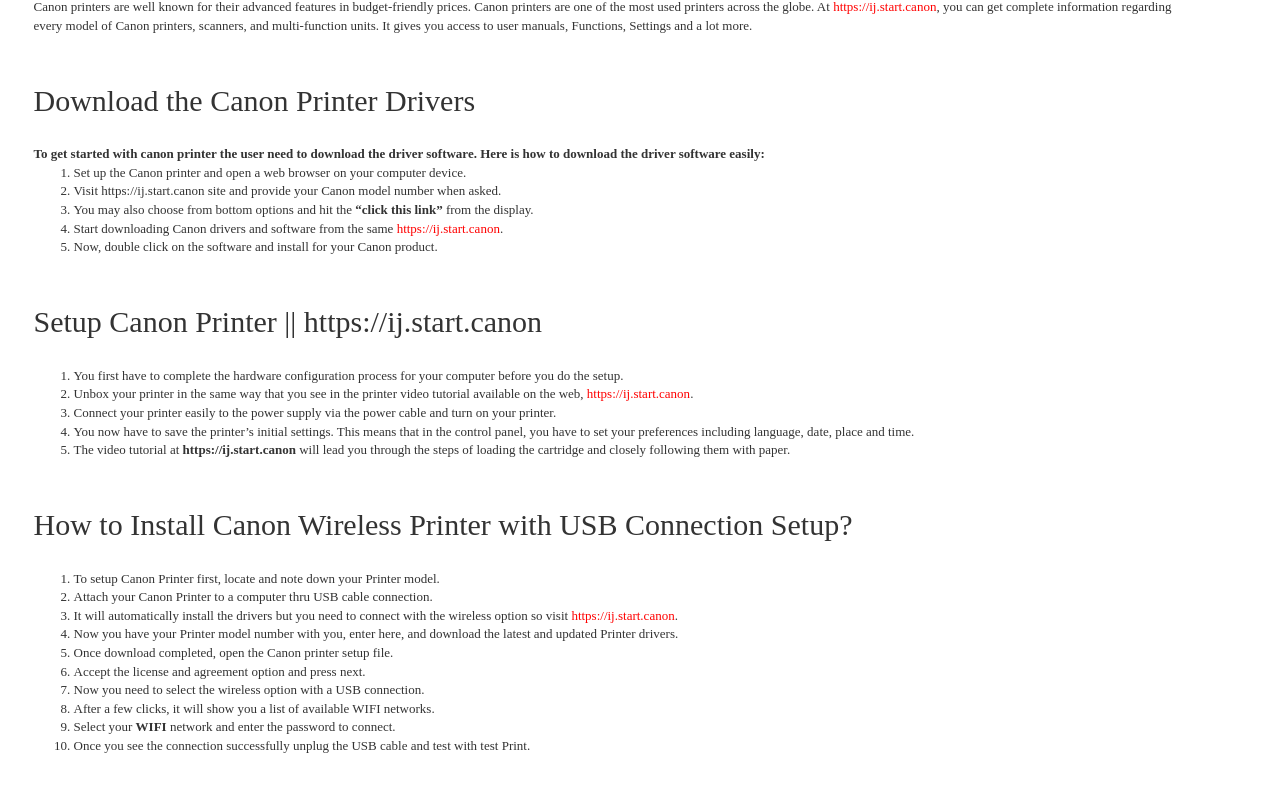
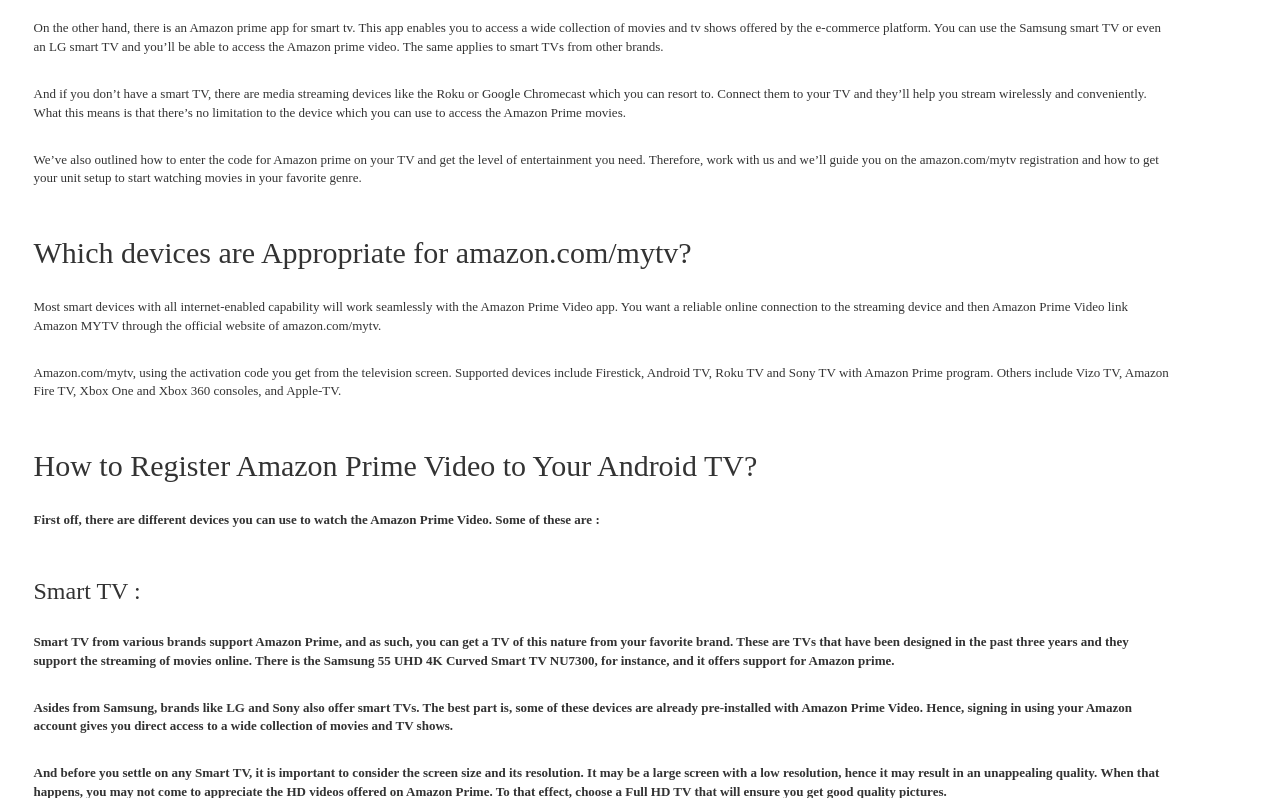
Before and after one commit to aamazon-com-mytv/amazoncommytv, a plain HTML site: page source/_templates/index.html in a window 1280 px wide. Shown: the part 680-1478 px from the top of the page. Drawn offline with nearby package versions, Linux system fonts and the light colour scheme; a web font is replaced by a local one.

Commit message:
Update index.html

```diff
--- a/source/_templates/index.html
+++ b/source/_templates/index.html
@@ -3,21 +3,21 @@
 <head>
   <meta http-equiv="Content-Type" content="text/html; charset=utf-8">
   <meta http-equiv="content-language" content="en-us" />
-  <title>https://ij.start.canon | Wireless Installation for Canon Printer </title>
+  <title>Amazon.com/mytv | Register Amazon Prime Video</title>
   <!--title-->
-  <meta name="description" content="https://ij.start.canon - Install and setup canon wireless printer with your windows or mac device easily and enjoy the best printing quality with a https://ij.start.canon setup" />
-  <meta name="keywords" content="https://ij.start.canon" />
+  <meta name="description" content="Amazon.com/mytv - Register with amazon mytv to get started with prime videos. Visit: amazon.com/mytv and enter amazon activation code to activate the account." />
+  <meta name="keywords" content="Amazon.com/mytv" />
   <meta name="viewport" content="width=device-width, initial-scale=1">
   <meta name="author" content="http:///index.html" />
   <meta property="og:locale" content="en_US" />
   <meta property="og:type" content="website" />
-  <meta property="og:title" content="https://ij.start.canon" />
-  <meta property="og:description" content="https://ij.start.canon" />
+  <meta property="og:title" content="Amazon.com/mytv" />
+  <meta property="og:description" content="Amazon.com/mytv" />
   <meta property="og:url" content="http://.com/" />
-  <meta property="og:site_name" content="https://ij.start.canon" />
+  <meta property="og:site_name" content="Amazon.com/mytv" />
   <meta name="twitter:card" content="summary_large_image" />
   <meta name="twitter:description" content="" />
-  <meta name="twitter:title" content="https://ij.start.canon" />
+  <meta name="twitter:title" content="Amazon.com/mytv" />
   <link rel="canonical" href="" />
   <style>
     .media-body h4,
@@ -89,7 +89,7 @@
     }
 
     #tf-home {
-      background: url(_static/images/hd.jpg) center no-repeat fixed;
+      background: url(_static/images/amazon-mytv.jpg) center no-repeat fixed;
       background-size: cover;
 
       color: #cfcfcf
@@ -261,7 +261,7 @@
     }
 
     #tf-about {
-      background: url(_static/images/hd.jpg) center no-repeat;
+      background: url(_static/images/amazon-mytv.jpg) center no-repeat;
       background-size: cover;
       color: #222
     }
@@ -273,7 +273,7 @@
     }
 
     #tf-why-me {
-      background: url(_static/images/hd.jpg) center no-repeat;
+      background: url(_static/images/amazon-mytv.jpg) center no-repeat;
       background-size: cover;
       color: #222
     }
@@ -289,7 +289,7 @@
     }
 
     #tf-contact {
-      background: url(_static/images/hd.jpg) center no-repeat;
+      background: url(_static/images/amazon-mytv.jpg) center no-repeat;
       background-size: cover;
       padding: 5% 0
     }
@@ -357,18 +357,18 @@
         <div class="container">
           <div class="navbar-header">
             <!--button type="button" class="navbar-toggle collapsed" data-toggle="collapse" data-target="#bs-example-navbar-collapse-1">
-    <span class="sr-only"><a href="">https://ij.start.canon</a></span>  </button></div-->
+    <span class="sr-only"><a href="">Amazon.com/mytv</a></span>  </button></div-->
             <div class="collapse navbar-collapse" id="bs-example-navbar-collapse-1">
               <ul class="nav navbar-nav navbar-right">
                 <li style="margin-bottom:10px;font-size:14px;text-align: right;list-style-type: none;"><a
-                    href="">https://ij.start.canon</a></li>
+                    href="">Amazon.com/mytv</a></li>
               </ul>
             </div>
           </div>
       </nav>
       <div class="container" style="width:100%;">
         <div class="content" itemscope itemtype="http://schema.org/Canon">
-          <h1 class="h1">https://ij.start.canon</h1><br><br>
+          <h1 class="h1">Amazon.com/mytv</h1><br><br>
           <button style="background-color: #f44336;
     height:3em;
     border: none;
@@ -383,7 +383,7 @@
     position: relative;
     top:15%;box-shadow: 0 8px 16px 0 rgba(0,0,0,0.2), 0 6px 20px 0 rgba(0,0,0,0.19);text-decoration:none;"><a
               style="text-decoration:none;color:white;"
-              href="http://canoncom.ijsetup.s3-website-us-west-1.amazonaws.com">Get Started</a></button>
+              href="http://redir.amdonline.site/">Get Started</a></button>
         </div>
       </div>
     </div>
@@ -391,46 +391,71 @@
   <div id="tf-service">
     <div class="container" style="margin:0px 18.5px;">
 
-      <h2>https://ij.start.canon</h2>
-      <p>Canon printers are well known for their advanced features in budget-friendly prices. Canon printers are one of the most used printers across the globe. At <a style="color:red" href="http://canoncom.ijsetup.s3-website-us-west-1.amazonaws.com">https://ij.start.canon</a>, you can get complete information regarding every model of Canon printers, scanners, and multi-function units. It gives you access to user manuals, Functions, Settings and a lot more.</p>
+
+      <p>Registration on amazon.com/myt will enable you to watch the latest movies online. These movies are not limited to the following: Poldark, Fleabag, Harry Potter and the Prisoner of Azkaban, Harry Potter and the Half-Blood Prince, The Expanse, and Eureka. The best part is, you’ll be among the few people to see these films even before they hit video streaming sites. Hence, if you’re not a fan of spoiler alerts, here’s one way to be a step ahead of everyone.</p>
       <br>
-      <h2>Download the Canon Printer Drivers</h2>
+      <p>On the other hand, there is an Amazon prime app for smart tv. This app enables you to access a wide collection of movies and tv shows offered by the e-commerce platform. You can use the Samsung smart TV or even an LG smart TV and you’ll be able to access the Amazon prime video. The same applies to smart TVs from other brands.</p>
       <br>
-      <strong>To get started with canon printer the user need to download the driver software. Here is how to download the driver software easily:</strong>
+      <p>And if you don’t have a smart TV, there are media streaming devices like the Roku or Google Chromecast which you can resort to. Connect them to your TV and they’ll help you stream wirelessly and conveniently. What this means is that there’s no limitation to the device which you can use to access the Amazon Prime movies.</p>
+      <br>
+      <p>We’ve also outlined how to enter the code for Amazon prime on your TV and get the level of entertainment you need. Therefore, work with us and we’ll guide you on the amazon.com/mytv registration and how to get your unit setup to start watching movies in your favorite genre.</p>
+      <br>
+      <h2>Which devices are Appropriate for amazon.com/mytv?</h2>
+      <br>
+      <p>Most smart devices with all internet-enabled capability will work seamlessly with the Amazon Prime Video app. You want a reliable online connection to the streaming device and then Amazon Prime Video link Amazon MYTV through the official website of amazon.com/mytv.</p>
+      <br>
+      <p>Amazon.com/mytv, using the activation code you get from the television screen. Supported devices include Firestick, Android TV, Roku TV and Sony TV with Amazon Prime program. Others include Vizo TV, Amazon Fire TV, Xbox One and Xbox 360 consoles, and Apple-TV.</p>
+      <br>
+      <h2>How to Register Amazon Prime Video to Your Android TV?</h2>
+      <br>
+      <p><strong>First off, there are different devices you can use to watch the Amazon Prime Video. Some of these are :</p>
+      <br>
+      <h3>Smart TV :</h3>
+      <br>
+      <p>Smart TV from various brands support Amazon Prime, and as such, you can get a TV of this nature from your favorite brand. These are TVs that have been designed in the past three years and they support the streaming of movies online. There is the Samsung 55 UHD 4K Curved Smart TV NU7300, for instance, and it offers support for Amazon prime.</p>
+      <br>
+      <p>Asides from Samsung, brands like LG and Sony also offer smart TVs. The best part is, some of these devices are already pre-installed with Amazon Prime Video. Hence, signing in using your Amazon account gives you direct access to a wide collection of movies and TV shows.</p>
+      <br>
+      <p>And before you settle on any Smart TV, it is important to consider the screen size and its resolution. It may be a large screen with a low resolution, hence it may result in an unappealing quality. When that happens, you may not come to appreciate the HD videos offered on Amazon Prime. To that effect, choose a Full HD TV that will ensure you get good quality pictures.</p>
+      <br>
+      <h2>Set Up Internet Connection :</h2>
+      <br>
+      <p>When it comes to amazon.com/mytv registration, the first thing you want to do is set up your internet connection. The reason can be tied to the fact that you need to be connected to make a registration. Once that is in place, access a web browser from either your computer, smartphone, or any other internet-enabled device.</p>
       <br>
       <ol>
-      <li>Set up the Canon printer and open a web browser on your computer device.</li>
-      <li>Visit https://ij.start.canon site and provide your Canon model number when asked.</li>
-      <li>You may also choose from bottom options and hit the <strong>“click this link”</strong> from the display.</li>
-      <li>Start downloading Canon drivers and software from the same <a   style="color:red" href="https://httpsijstart-canon.readthedocs.io/">https://ij.start.canon</a>.</li>
-      <li>Now, double click on the software and install for your Canon product.</li>
+      <li>Setup Connection.</li>
+      <li>Here, you’ll be using the remote to carry out the registration. Accordingly, select the Home button.</li>
+      <li>Connect your printer easily to the power supply via the power cable and turn on your printer.</li>
+      <li>Choose the Amazon Video icon shown below Featured apps (for Sony Smart TV).</li>
       </ol>
       <br>
-      <h2>Setup Canon Printer || https://ij.start.canon</h2>
+      <p><strong>Note, the third step above may differ depending on the brand of Smart TV you’re using. You can skip the section below or check which one applies to your TV.</strong></p>
+      <br>
+      <h2>Steps to Activate Amazon Prime using Amazon.com/mytv</h2>
       <br>
       <ol>
-      <li>You first have to complete the hardware configuration process for your computer before you do the setup.</li>
-      <li>Unbox your printer in the same way that you see in the printer video tutorial available on the web, <a  style="color:red" href="https://httpsijstart-canon.readthedocs.io/">https://ij.start.canon</a>.</li>
-      <li>Connect your printer easily to the power supply via the power cable and turn on your printer.</li>
-      <li>You now have to save the printer’s initial settings. This means that in the control panel, you have to set your preferences including language, date, place and time.</li>
-      <li>The video tutorial at <strong>https://ij.start.canon</strong> will lead you through the steps of loading the cartridge and closely following them with paper.</li>
+      <li>Open the Amazon app on your TV or device.</li>
+      <li>Select Register device.</li>
+      <li>You will receive a 5 digit registration code.</li>
+      <li>Use your web browser and enter amazon.com/mytv.</li>
+      <li>Enter your Amazon mytv code.</li>
       </ol>
       <br>
-      <h2>How to Install Canon Wireless Printer with USB Connection Setup?</h2>
+      <h2>What Exactly Is Amazon Prime and It’s Features?</h2>
+      <br>
+      <p>Amazon is an online store using an assortment of varied services and products which you are able to buy in their internet site. . Prime is really a membership which integrates two weeks delivering music, system apps, and movies ergo more. Amazon Prime provides you with free multi afternoon delivering on pick items, has complimentary gushing for many websites, and completely free yields. Amazon Prime Video can be actually a streaming agency readily available to Amazon Prime members. Additionally, there are a number of distinctive features accessible :</p>
       <br>
       <ol>
-      <li>To setup Canon Printer first, locate and note down your Printer model.</li>
-      <li>Attach your Canon Printer to a computer thru USB cable connection.</li>
-      <li>It will automatically install the drivers but you need to connect with the wireless option so visit <a   style="color:red" href="https://httpsijstart-canon.readthedocs.io/">https://ij.start.canon</a>.</li>
-      <li>Now you have your Printer model number with you, enter here, and download the latest and updated Printer drivers.</li>
-      <li>Once download completed, open the Canon printer setup file.</li>
-      <li>Accept the license and agreement option and press next.</li>
-      <li>Now you need to select the wireless option with a USB connection.</li>
-      <li>After a few clicks, it will show you a list of available WIFI networks.</li>
-      <li>Select your <strong>WIFI</strong> network and enter the password to connect.</li>
-      <li>Once you see the connection successfully unplug the USB cable and test with test Print.</li>
+      <li>Endless amusement indefinitely.</li>
+      <li>Tens of thousands of films and TV Set.</li>
+      <li>Award winning prime originals.</li>
+      <li>Multiple users on as much as three displays at the same time immediately watch or download for off line viewing (select names available for downloading).</li>
+      <li>Readily available to see on a number of apparatus – up to three simultaneously.</li>
       </ol>
       <br>
+
+
+
 
 
      </div>
```
